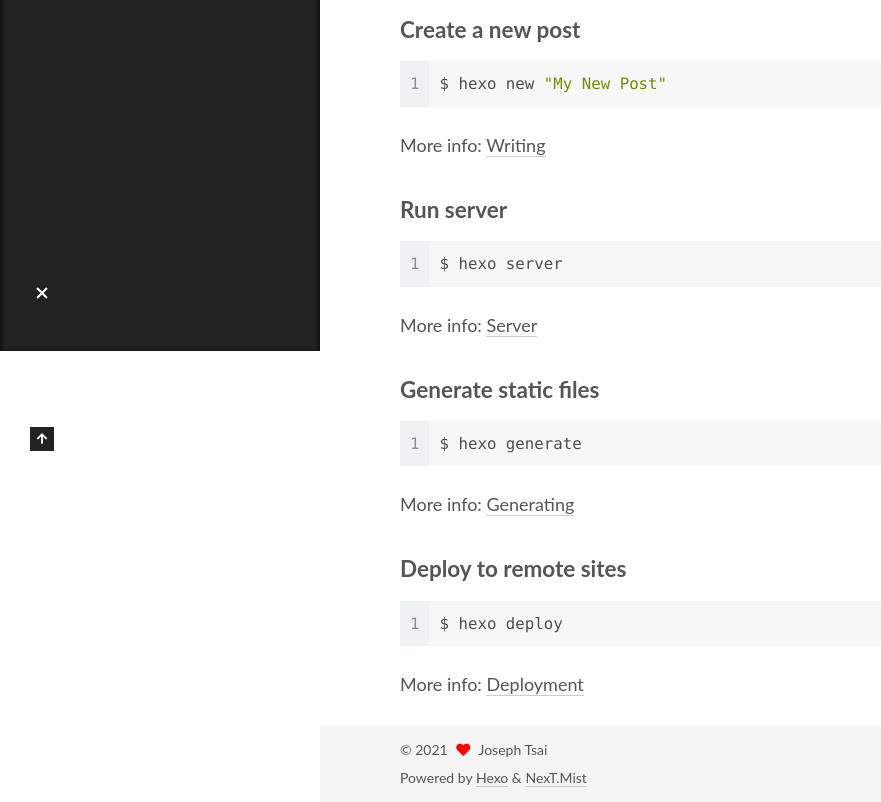
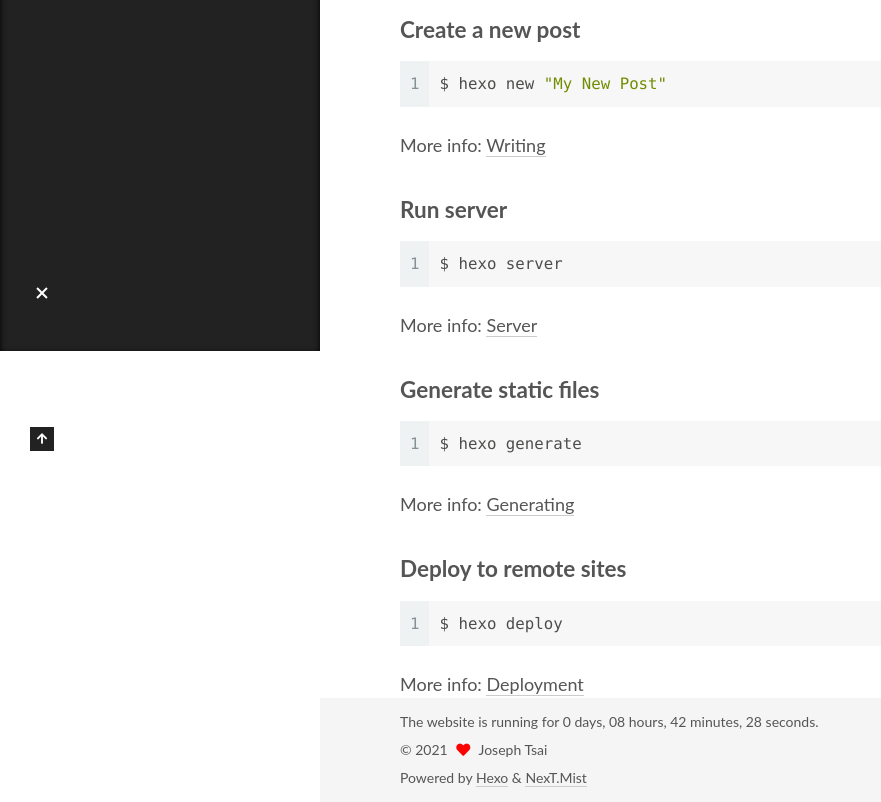
Before and after one commit to escapetiger/escapetiger.github.io.old, a plain HTML site: page 2021/09/07/hello-world/index.html in a window 1280 px wide. Shown: the part 449-1251 px from the top of the page, without its empty margins (0-881 px from the left). Drawn offline with nearby package versions, Linux system fonts and the light colour scheme.

Commit message:
Site updated: 2021-09-08 16:42:23

```diff
--- a/2021/09/07/hello-world/index.html
+++ b/2021/09/07/hello-world/index.html
@@ -14,16 +14,17 @@
 
 
 <link rel="stylesheet" href="/lib/font-awesome/css/all.min.css">
+  <link rel="stylesheet" href="//cdn.jsdelivr.net/gh/fancyapps/fancybox@3/dist/jquery.fancybox.min.css">
 
 <script id="hexo-configurations">
     var NexT = window.NexT || {};
-    var CONFIG = {"hostname":"example.com","root":"/","scheme":"Mist","version":"7.8.0","exturl":false,"sidebar":{"position":"left","display":"post","padding":18,"offset":12,"onmobile":false},"copycode":{"enable":false,"show_result":false,"style":null},"back2top":{"enable":true,"sidebar":false,"scrollpercent":false},"bookmark":{"enable":false,"color":"#222","save":"auto"},"fancybox":false,"mediumzoom":false,"lazyload":false,"pangu":false,"comments":{"style":"tabs","active":null,"storage":true,"lazyload":false,"nav":null},"algolia":{"hits":{"per_page":10},"labels":{"input_placeholder":"Search for Posts","hits_empty":"We didn't find any results for the search: ${query}","hits_stats":"${hits} results found in ${time} ms"}},"localsearch":{"enable":false,"trigger":"auto","top_n_per_article":1,"unescape":false,"preload":false},"motion":{"enable":true,"async":false,"transition":{"post_block":"fadeIn","post_header":"slideDownIn","post_body":"slideDownIn","coll_header":"slideLeftIn","sidebar":"slideUpIn"}}};
+    var CONFIG = {"hostname":"escapetiger.github.io","root":"/","scheme":"Mist","version":"7.8.0","exturl":false,"sidebar":{"position":"left","display":"post","padding":18,"offset":12,"onmobile":false},"copycode":{"enable":false,"show_result":false,"style":null},"back2top":{"enable":true,"sidebar":false,"scrollpercent":false},"bookmark":{"enable":false,"color":"#222","save":"auto"},"fancybox":true,"mediumzoom":false,"lazyload":false,"pangu":false,"comments":{"style":"tabs","active":null,"storage":true,"lazyload":false,"nav":null},"algolia":{"hits":{"per_page":10},"labels":{"input_placeholder":"Search for Posts","hits_empty":"We didn't find any results for the search: ${query}","hits_stats":"${hits} results found in ${time} ms"}},"localsearch":{"enable":false,"trigger":"auto","top_n_per_article":1,"unescape":false,"preload":false},"motion":{"enable":true,"async":false,"transition":{"post_block":"fadeIn","post_header":"slideDownIn","post_body":"slideDownIn","coll_header":"slideLeftIn","sidebar":"slideUpIn"}}};
   </script>
 
   <meta name="description" content="Welcome to Hexo! This is your very first post. Check documentation for more info. If you get any problems when using Hexo, you can find the answer in troubleshooting or you can ask me on GitHub. Quick">
 <meta property="og:type" content="article">
 <meta property="og:title" content="Hello World">
-<meta property="og:url" content="http://example.com/2021/09/07/hello-world/index.html">
+<meta property="og:url" content="https://escapetiger.github.io/2021/09/07/hello-world/index.html">
 <meta property="og:site_name" content="卧云情自逸">
 <meta property="og:description" content="Welcome to Hexo! This is your very first post. Check documentation for more info. If you get any problems when using Hexo, you can find the answer in troubleshooting or you can ask me on GitHub. Quick">
 <meta property="og:locale" content="en_US">
@@ -32,7 +33,7 @@
 <meta property="article:author" content="Joseph Tsai">
 <meta name="twitter:card" content="summary">
 
-<link rel="canonical" href="http://example.com/2021/09/07/hello-world/">
+<link rel="canonical" href="https://escapetiger.github.io/2021/09/07/hello-world/">
 
 
 <script id="page-configurations">
@@ -150,7 +151,7 @@
 
 
   <article itemscope itemtype="http://schema.org/Article" class="post-block" lang="en">
-    <link itemprop="mainEntityOfPage" href="http://example.com/2021/09/07/hello-world/">
+    <link itemprop="mainEntityOfPage" href="https://escapetiger.github.io/2021/09/07/hello-world/">
 
     <span hidden itemprop="author" itemscope itemtype="http://schema.org/Person">
       <meta itemprop="image" content="/images/avatar.gif">
@@ -309,6 +310,33 @@
 
 
 
+<div id="days"></div>
+<script>
+function show_date_time(){
+    window.setTimeout("show_date_time()", 1000);
+    BirthDay=new Date("09/08/2021 00:00:00");
+    today=new Date();
+    timeold=(today.getTime()-BirthDay.getTime());
+    sectimeold=timeold/1000
+    secondsold=Math.floor(sectimeold);
+    msPerDay=24*60*60*1000
+    e_daysold=timeold/msPerDay
+    daysold=Math.floor(e_daysold);
+    e_hrsold=(e_daysold-daysold)*24;
+    hrsold=setzero(Math.floor(e_hrsold));
+    e_minsold=(e_hrsold-hrsold)*60;
+    minsold=setzero(Math.floor((e_hrsold-hrsold)*60));
+    seconds=setzero(Math.floor((e_minsold-minsold)*60));
+    document.getElementById('days').innerHTML="The website is running for "+daysold+" days, "+hrsold+" hours, "+minsold+" minutes, "+seconds+" seconds.";
+}
+function setzero(i){
+    if (i<10)
+    {i="0" + i};
+    return i;
+}
+show_date_time();
+</script>
+
 <div class="copyright">
 
   &copy;
@@ -336,6 +364,8 @@
 
 
   <script src="/lib/anime.min.js"></script>
+  <script src="//cdn.jsdelivr.net/npm/jquery@3/dist/jquery.min.js"></script>
+  <script src="//cdn.jsdelivr.net/gh/fancyapps/fancybox@3/dist/jquery.fancybox.min.js"></script>
   <script src="/lib/velocity/velocity.min.js"></script>
   <script src="/lib/velocity/velocity.ui.min.js"></script>
 
```
Also changed, not shown: archives/2021/09/index.html (+33 -3 lines), archives/2021/index.html (+33 -3 lines), archives/index.html (+33 -3 lines), index.html (+34 -4 lines).
